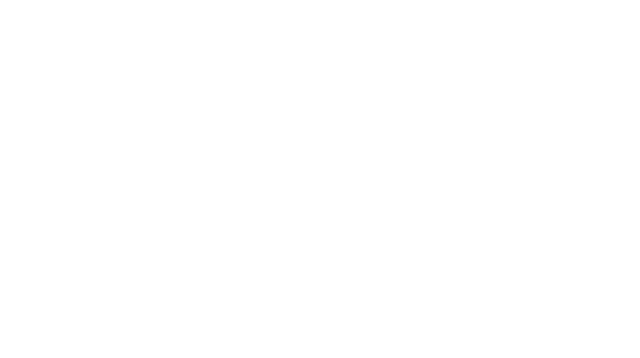
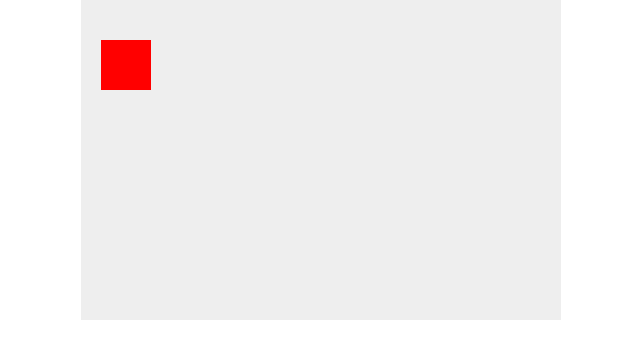
Before and after one commit to Faarged/jeux-java, a plain HTML site: page tuto1/index.html in a window 1280 px wide. Shown: the whole page, without its empty margins (319-959 px from the left). Drawn offline with Linux system fonts and the light colour scheme.

Commit message:
premier affichage commenté

```diff
--- a/tuto1/index.html
+++ b/tuto1/index.html
@@ -3,15 +3,15 @@
     <head>
       <meta charset="utf-8" />
       <title>jeux en js tuto1</title>
-      <link href="index.css"
+      <link href="index.css" rel="stylesheet">
     </head>
     <body>
 
         <canvas id="myCanvas" width="480" height="320"></canvas>
 
-        <script>
-	// Votre code JavaScript ici
-        </script>
+
+
+        <script type="text/javascript" src="index.js"></script>
 
     </body>
   </html>
--- /dev/null
+++ b/tuto1/index.js
@@ -0,0 +1,13 @@
+//on commence par appeler l'élément qu'on veut modifier
+var canvas = document.getElementById("myCanvas");
+
+//variable pour le rendu 2D
+var ctx = canvas.getContext("2d");
+
+//code pour afficher un carré rouge
+ctx.beginPath();
+ctx.rect(20, 40, 50, 50);  //les 2 premieres valeurs sont les coordonnées et les 2 autres la hauteur et largeur
+ctx.fillStyle = "#FF0000"; //donne une couleur
+ctx.fill(); //rempli le rectangle de la couleur donnée
+ctx.closePath();
+/*on entre les instructions entr beginpath et closepath*/
```
